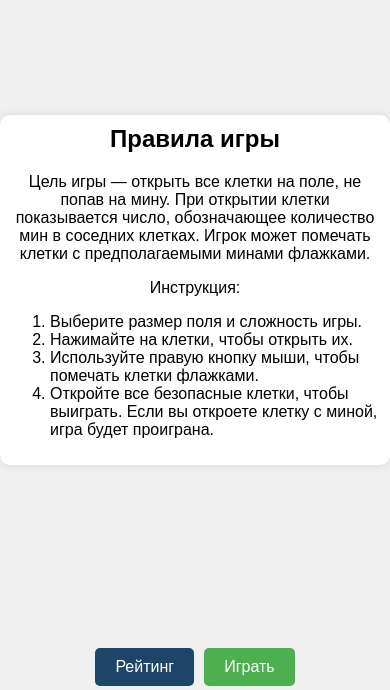
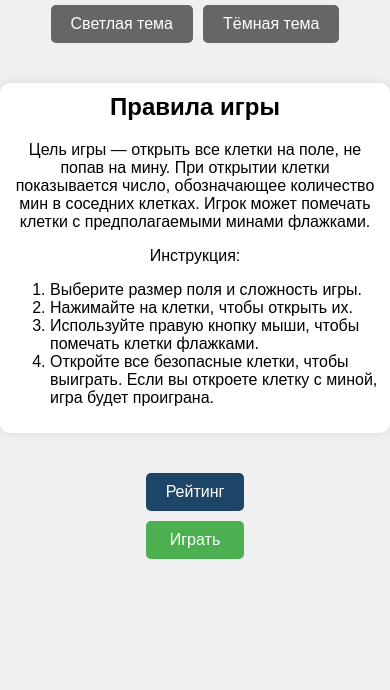
Before and after one commit to JTsuyoshiJ/JTsuyoshiJ.github.io, a plain HTML site: page Project_Minesweeper/index.html in a window 390 px wide. Shown: the part 154-844 px from the top of the page. Drawn offline with Linux system fonts and the light colour scheme.

Commit message:
Ver 1.3.1
True pre-final

```diff
--- a/Project_Minesweeper/css/index_css.css
+++ b/Project_Minesweeper/css/index_css.css
@@ -15,27 +15,28 @@
 
 body {
     font-family: Arial, sans-serif;
-    display: grid;
-    grid-template-rows: auto auto 1fr auto;
-    grid-template-columns: 1fr;
-    gap: 10px; /* уменьшили расстояние между элементами */
-    justify-items: center;
+    display: flex;
+    flex-direction: column;
     align-items: center;
+    justify-content: center;
     height: 100vh;
     margin: 0;
     background-color: var(--bg-color);
     color: var(--text-color);
 }
+
 h1 {
     font-size: 3em;
     margin: 0;
+    text-align: center;
 }
+
 .theme-buttons {
-    display: grid;
-    grid-template-columns: repeat(2, auto);
+    display: flex;
     gap: 10px;
-    margin-top: 10px;
+    margin: 20px 0;
 }
+
 .button--light-theme, .button--dark-theme {
     background-color: #666;
     color: #fff;
@@ -48,9 +49,11 @@ h1 {
     text-decoration: none;
     text-align: center;
 }
+
 .button--light-theme:hover, .button--dark-theme:hover {
     background-color: #555;
 }
+
 .content {
     text-align: center;
     max-width: 600px;
@@ -58,13 +61,16 @@ h1 {
     background-color: #fff;
     border-radius: 10px;
     box-shadow: 0 0 10px rgba(0, 0, 0, 0.1);
+    margin: 20px 0;
 }
+
 .buttons {
-    display: grid;
-    grid-template-columns: repeat(2, auto);
+    display: flex;
+    justify-content: center;
     gap: 20px;
-    margin-bottom: 1%;
+    margin: 20px 0;
 }
+
 .button {
     padding: 15px 30px;
     font-size: 1.2em;
@@ -76,21 +82,27 @@ h1 {
     color: var(--clr);
     text-align: center;
 }
+
 .button--game {
     background-color: var(--btn-game);
 }
+
 .button--game:hover {
     background-color: var(--btn-game-hover);
 }
+
 .button--rating {
     background-color: var(--btn-rating);
 }
+
 .button--rating:hover {
-    background-color: var(--btn-rating-hover)
+    background-color: var(--btn-rating-hover);
 }
+
 .instructions h2 {
     margin-top: 0;
 }
+
 .instructions ol {
     text-align: left;
 }
@@ -100,23 +112,24 @@ body.dark-theme {
     --bg-color: #333;
     --text-color: #fff;
 }
+
 body.dark-theme .content {
     background-color: #444;
 }
 
-/* Стилизация для окон маленького разрешения */
 @media (max-width: 650px) {
     h1 {
-        font-size: 1.5em; /* уменьшаем размер заголовка */
+        font-size: 1.5em;
     }
     .content {
-        padding: 10px; /* уменьшаем padding для контента */
+        padding: 10px;
     }
     .button {
-        padding: 10px 20px; /* уменьшаем размер кнопок */
-        font-size: 1em; /* уменьшаем размер текста кнопок */
+        padding: 10px 20px;
+        font-size: 1em;
     }
     .buttons {
-        gap: 10px; /* уменьшаем расстояние между кнопками */
+        flex-direction: column;
+        gap: 10px;
     }
 }
```
Also changed, not shown: Project_Minesweeper/index.html (line endings or trailing spaces).
